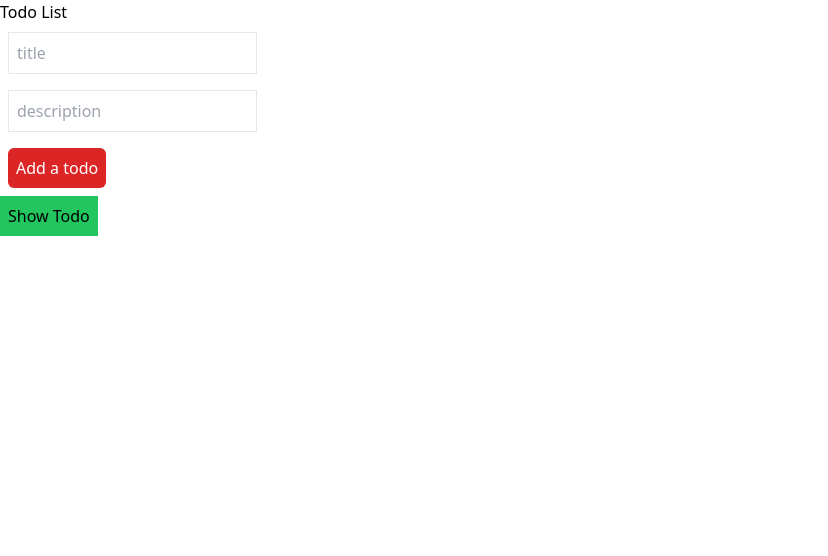
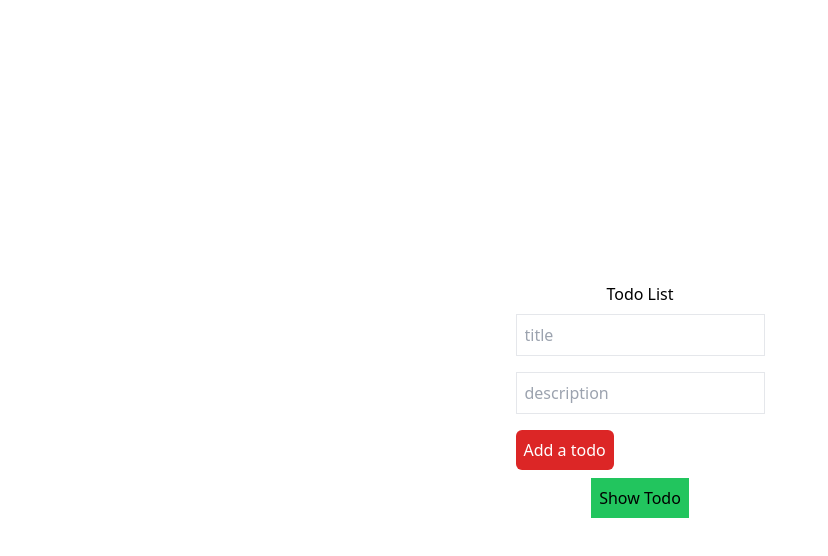
Before and after one commit to AdarshSingh9540/TodoApp, a React (Create React App) app in the folder frontendPart/: page / in a window 1280 px wide. Shown: the top 556 px of the page, without its empty margins (0-828 px from the left). Built offline with nearby package versions, Linux system fonts and the light colour scheme.

Commit message:
center the content

```diff
--- a/frontendPart/src/App.tsx
+++ b/frontendPart/src/App.tsx
@@ -34,7 +34,7 @@
   };
 
   return (
-    <div>
+    <div className='flex flex-col justify-center items-center h-screen'>
       <h1>Todo List</h1>
       <CreateTodo />
       {/* <Todos todos={todos} /> */}
```
